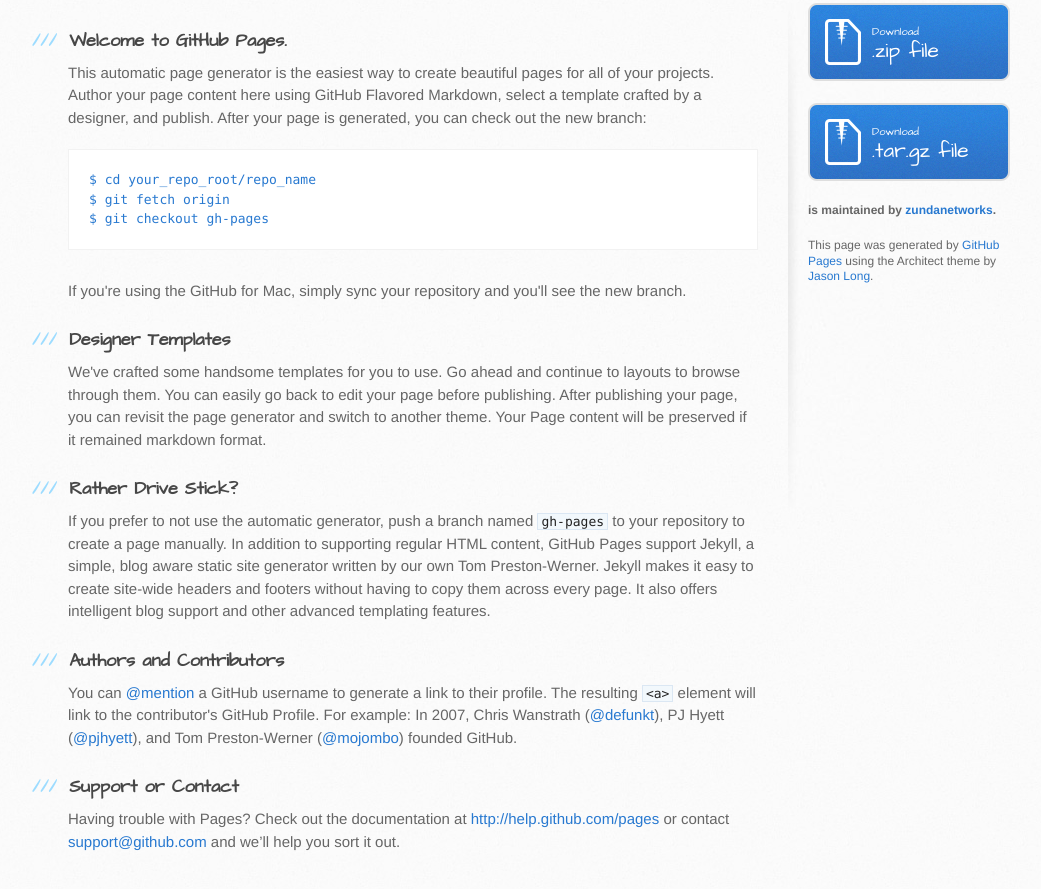
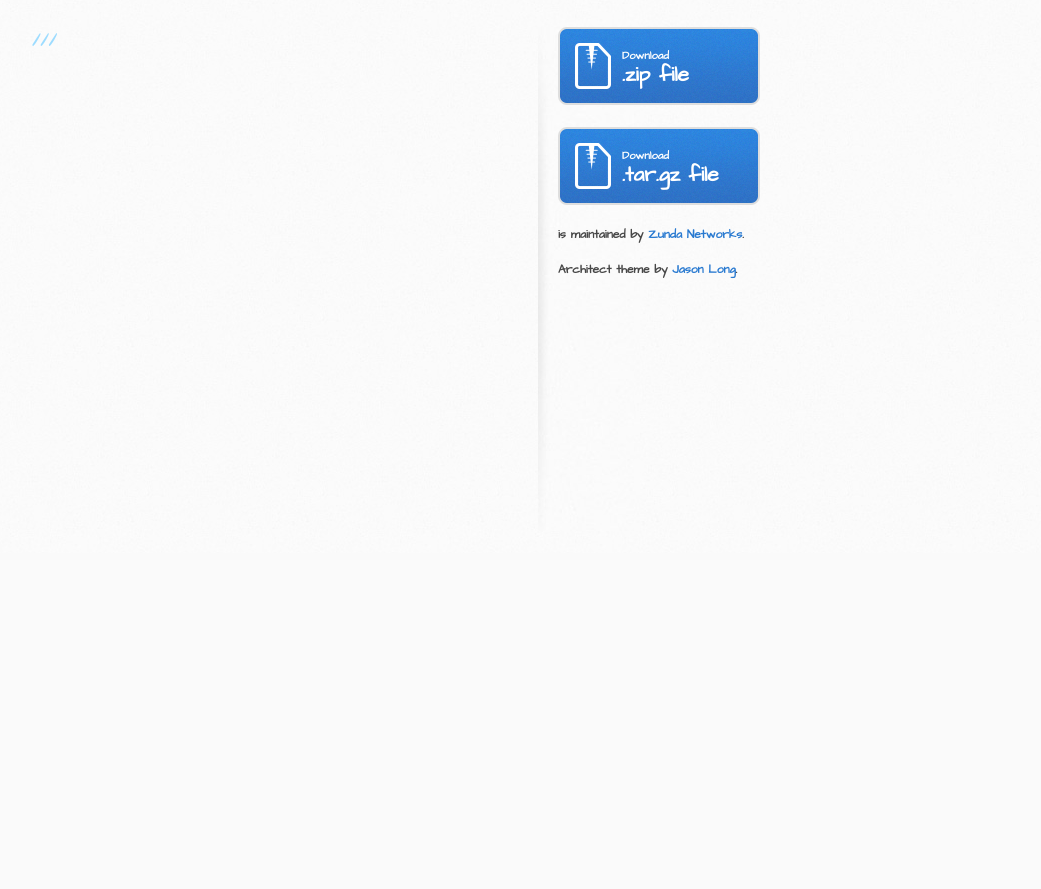
Before and after one commit to zundanetworks/cmbs-html5, a website: page index.html in a window 1280 px wide. Shown: the part 331-1220 px from the top of the page, without its empty margins (102-1143 px from the left). After the commit the page ends 884 px from the top, so only its background shows below. Drawn offline with Linux system fonts and the light colour scheme.

Commit message:
Update index.html

```diff
--- a/index.html
+++ b/index.html
@@ -13,7 +13,7 @@
     <script src="//html5shiv.googlecode.com/svn/trunk/html5.js"></script>
     <![endif]-->
 
-    <title>Cmbs-html5 by zundanetworks</title>
+    <title>CMBS-HTML5 by Zunda Networks</title>
   </head>
 
   <body>
@@ -29,38 +29,6 @@
       <div class="inner clearfix">
         <section id="main-content">
           <h3>
-<a name="welcome-to-github-pages" class="anchor" href="#welcome-to-github-pages"><span class="octicon octicon-link"></span></a>Welcome to GitHub Pages.</h3>
-
-<p>This automatic page generator is the easiest way to create beautiful pages for all of your projects. Author your page content here using GitHub Flavored Markdown, select a template crafted by a designer, and publish. After your page is generated, you can check out the new branch:</p>
-
-<pre><code>$ cd your_repo_root/repo_name
-$ git fetch origin
-$ git checkout gh-pages
-</code></pre>
-
-<p>If you're using the GitHub for Mac, simply sync your repository and you'll see the new branch.</p>
-
-<h3>
-<a name="designer-templates" class="anchor" href="#designer-templates"><span class="octicon octicon-link"></span></a>Designer Templates</h3>
-
-<p>We've crafted some handsome templates for you to use. Go ahead and continue to layouts to browse through them. You can easily go back to edit your page before publishing. After publishing your page, you can revisit the page generator and switch to another theme. Your Page content will be preserved if it remained markdown format.</p>
-
-<h3>
-<a name="rather-drive-stick" class="anchor" href="#rather-drive-stick"><span class="octicon octicon-link"></span></a>Rather Drive Stick?</h3>
-
-<p>If you prefer to not use the automatic generator, push a branch named <code>gh-pages</code> to your repository to create a page manually. In addition to supporting regular HTML content, GitHub Pages support Jekyll, a simple, blog aware static site generator written by our own Tom Preston-Werner. Jekyll makes it easy to create site-wide headers and footers without having to copy them across every page. It also offers intelligent blog support and other advanced templating features.</p>
-
-<h3>
-<a name="authors-and-contributors" class="anchor" href="#authors-and-contributors"><span class="octicon octicon-link"></span></a>Authors and Contributors</h3>
-
-<p>You can <a href="https://github.com/blog/821" class="user-mention">@mention</a> a GitHub username to generate a link to their profile. The resulting <code>&lt;a&gt;</code> element will link to the contributor's GitHub Profile. For example: In 2007, Chris Wanstrath (<a href="https://github.com/defunkt" class="user-mention">@defunkt</a>), PJ Hyett (<a href="https://github.com/pjhyett" class="user-mention">@pjhyett</a>), and Tom Preston-Werner (<a href="https://github.com/mojombo" class="user-mention">@mojombo</a>) founded GitHub.</p>
-
-<h3>
-<a name="support-or-contact" class="anchor" href="#support-or-contact"><span class="octicon octicon-link"></span></a>Support or Contact</h3>
-
-<p>Having trouble with Pages? Check out the documentation at <a href="http://help.github.com/pages">http://help.github.com/pages</a> or contact <a href="mailto:support@github.com">support@github.com</a> and we’ll help you sort it out.</p>
-        </section>
-
         <aside id="sidebar">
           <a href="https://github.com/zundanetworks/cmbs-html5/zipball/master" class="button">
             <small>Download</small>
@@ -71,9 +39,9 @@
             .tar.gz file
           </a>
 
-          <p class="repo-owner"><a href="https://github.com/zundanetworks/cmbs-html5"></a> is maintained by <a href="https://github.com/zundanetworks">zundanetworks</a>.</p>
+          <p class="repo-owner"><a href="https://github.com/zundanetworks/cmbs-html5"></a> is maintained by <a href="http://www.zundanetworks.com">Zunda Networks</a>.</p>
 
-          <p>This page was generated by <a href="https://pages.github.com">GitHub Pages</a> using the Architect theme by <a href="https://twitter.com/jasonlong">Jason Long</a>.</p>
+          <p></p>Architect theme by <a href="https://twitter.com/jasonlong">Jason Long</a>.</p>
         </aside>
       </div>
     </div>
```
